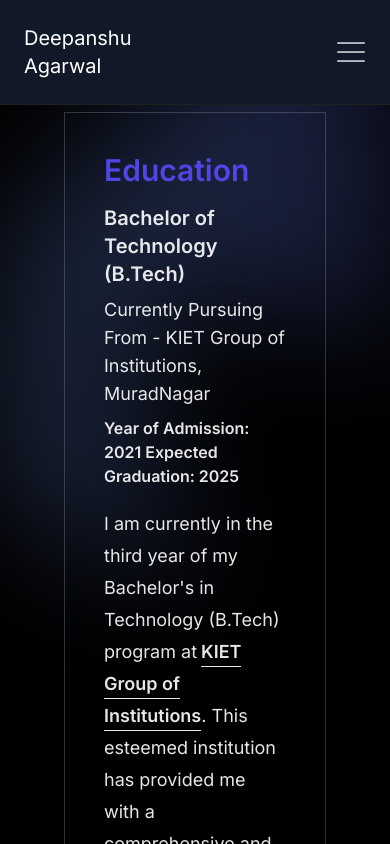
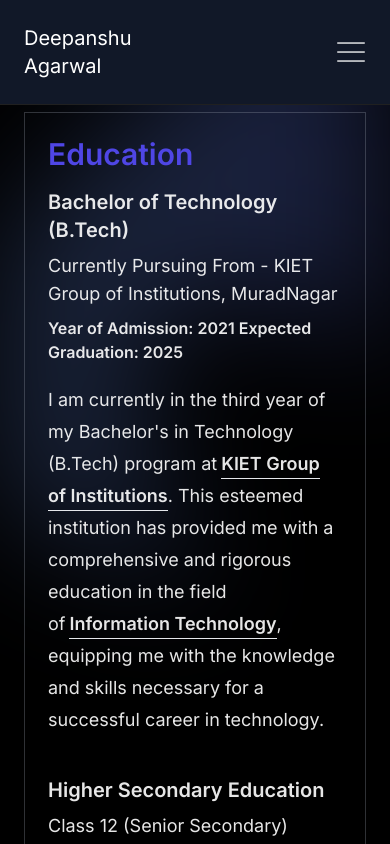
Before and after one commit to DeepanshuAgarwal999/MyPortfolio, a Next.js app: page /education in a window 390 px wide. Shown: the top 844 px of the page. Built offline with nearby package versions, Linux system fonts and the light colour scheme.

Commit message:
change in homepage

```diff
--- a/src/app/(root)/(home)/page.tsx
+++ b/src/app/(root)/(home)/page.tsx
@@ -28,7 +28,8 @@
           <div className="mx-auto max-w-2xl pt-24 text-center">
             <h2 className="text-3xl font-bold  text-white sm:text-5xl  tracking-wide">
               A <span className="text-indigo-400">full Stack Engineer</span>. I
-              Help startups<span className="text-indigo-500 ml-2">Launch</span> And
+              Help startups<span className="text-indigo-500 ml-2">Launch</span>{" "}
+              And
               <span className="text-[#53ec86] ml-2">Grow </span>Their Products
             </h2>
           </div>
@@ -38,7 +39,8 @@
             <div className="mx-auto w-full">
               <div className="mx-auto flex w-full justify-between flex-col gap-8 bg-white/5 px-4 py-14 ring-1 ring-white/10 sm:rounded-3xl sm:p-6 lg:mx-0 lg:max-w-none lg:flex-row lg:items-center lg:py-20">
                 <div className="w-full flex-auto">
-                  <h2 className="text-3xl font-semibold tracking-tight text-white">
+                  <h1 className="text-3xl font-semibold tracking-tight text-white ">Hi 👋 there,</h1>
+                  <h2 className="text-3xl font-semibold tracking-tight text-white mt-4">
                     <span className="text-indigo-500"> I am</span>&nbsp;
                     <TextAnimation />
                   </h2>
--- a/src/app/(root)/education/page.tsx
+++ b/src/app/(root)/education/page.tsx
@@ -5,8 +5,8 @@
 
 const Education = () => {
   return (
-    <section className="py-28 px-16 relative isolate">
-      <div className="bg-[#000000]/120 text-white/90 ring-1 ring-inset ring-gray-400/30 p-10">
+    <section className="py-28 px-6 sm:px-8 relative isolate">
+      <div className="bg-[#000000]/120 text-white/90 ring-1 ring-inset ring-gray-400/30 p-6 sm:p-10">
         <h1 className="text-indigo-600 text-3xl font-semibold">Education</h1>
         <div>
           <h2 className="font-semibold text-xl mt-4">
--- a/src/app/(root)/skills/components/SkillCard.jsx
+++ b/src/app/(root)/skills/components/SkillCard.jsx
@@ -3,7 +3,7 @@
 
 const SkillCard = ({ logo, title }) => {
   return (
-      <div className="bg-white/5 p-6 sm:p-10 flex items-center justify-between">
+      <div className="bg-white/5 p-6 md:p-6 gap-1 lg:p-10 flex items-center justify-between">
         <Image src={logo} alt="logo" width={30} height={30}/>
         <p className="text-xl text-white font-semibold text-nowrap">{title}</p>
       </div>
--- a/src/app/(root)/skills/page.jsx
+++ b/src/app/(root)/skills/page.jsx
@@ -3,7 +3,7 @@
 import BgEffect from "@/components/BgEffect";
 export default function Skill() {
   return (
-    <div className="bg-gray-900 sm:py-36 min-h-screen relative isolate">
+    <div className="bg-gray-900 py-36 min-h-screen relative isolate">
       <div className="mx-auto max-w-5xl px-6 lg:px-8">
         <h1 className="text-3xl text-white font-semibold ">Skills & Expertise</h1>
         <div className="-mx-6 mt-10 grid grid-cols-1 gap-0.5 overflow-hidden sm:mx-0 sm:rounded-2xl md:grid-cols-3">
```
